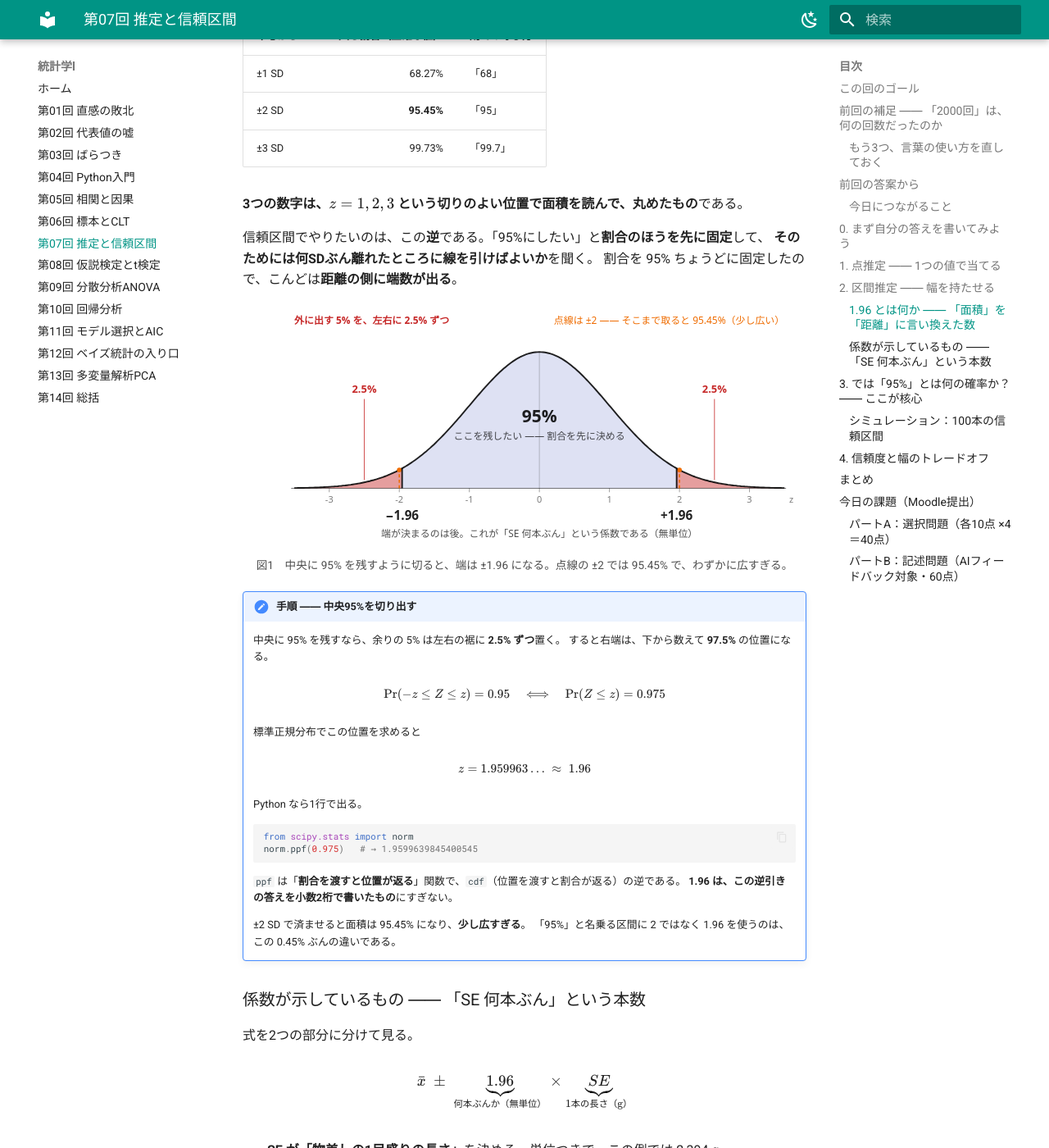
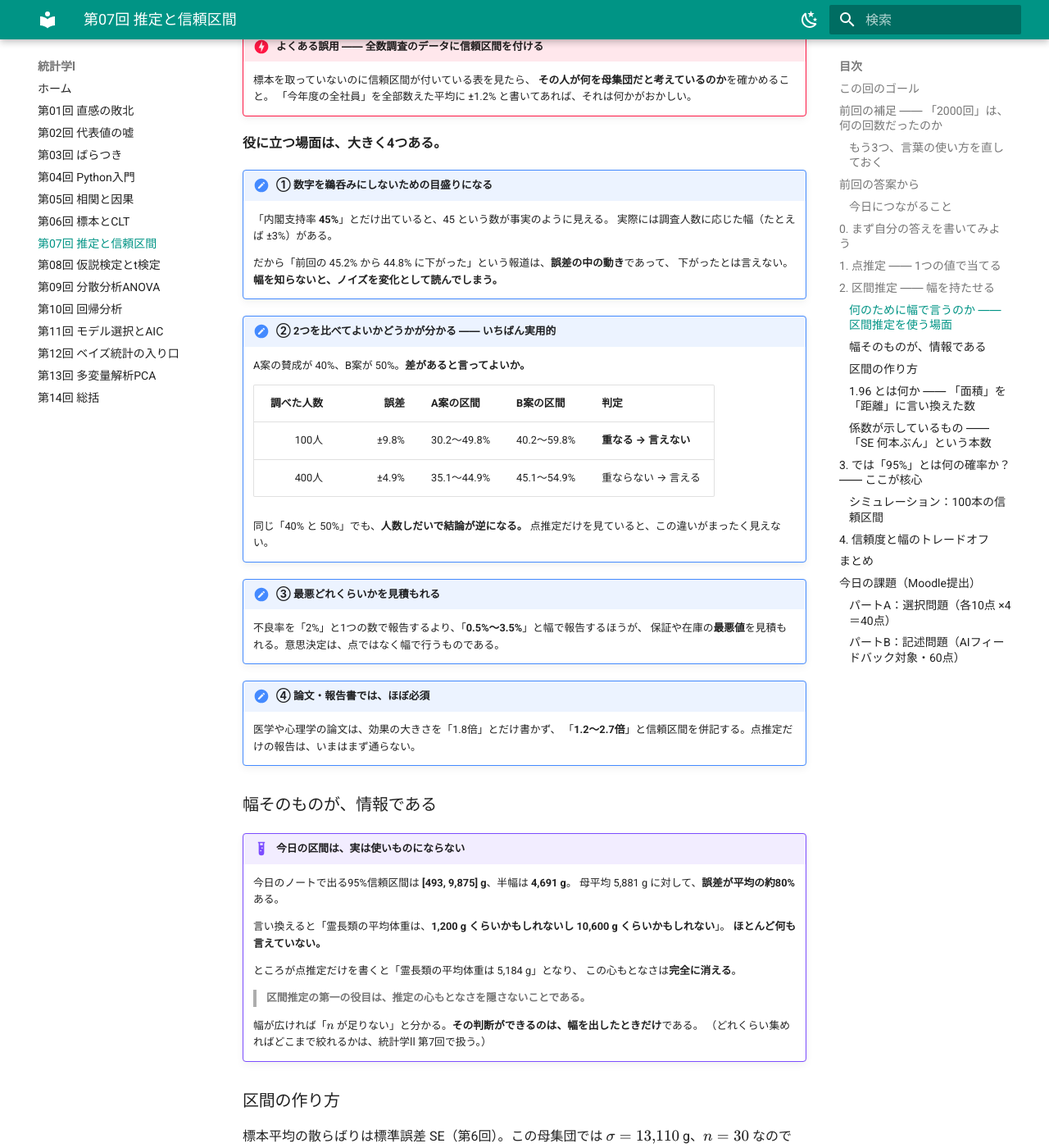
Before and after one commit to aonoa68/toukei-1, an MkDocs documentation site: the page built from docs/07_estimation.md, in a window 1280 px wide and 1400 px high, scrolled down 6852 px. Shown: the whole window at 82% size. Built offline with MkDocs 1.6.1 and Material for MkDocs 9.7.7, drawn with Linux system fonts in a browser that asks for light colours; some of the changed text lies outside the part shown.

Commit message:
第7回: 「何のために幅で言うのか ― 区間推定を使う場面」を追加
作り方は書いてあったが、何のために使うのかが抜けていた。

- 要るのは3条件がそろったときだけ。全数調査なら不要
- 🔴 全数調査のデータに信頼区間を付けるのはよくある誤用
- 役に立つ場面4つ（誤差の目盛り／2つを比べてよいかの判断／最悪値の
  見積もり／論文での併記）。②は40%対50%を100人と400人で比較する表に
- 「幅そのものが情報である」：今日の半幅4,691gは母平均5,881gの約80%で、
  実は使いものにならない区間。点推定だけ書くとその心もとなさが消える
- ゴールに1行。続く既存の内容は「区間の作り方」として節を分けた

Co-Authored-By: Claude Opus 5 <noreply@anthropic.com>
Claude-Session: https://claude.ai/code/session_01VNG6MY7caqH6ZBqg92AUZE

```diff
--- a/docs/07_estimation.md
+++ b/docs/07_estimation.md
@@ -26,6 +26,7 @@
 ## この回のゴール
 
 - 点推定と区間推定の違いを説明できる
+- **区間推定をどういうときに使うのか**（全数調査では要らない／2つを比べてよいかの判断）を言える
 - 95%信頼区間 \( \bar{x} \pm 1.96 \times SE \) を計算できる
 - **1.96 がどこから来た数か**を説明でき、信頼度を変えると係数が変わる理由を言える
 - **「95%」の正しい意味**（手続きの当たり率）を理解し、よくある誤解を正せる
@@ -248,6 +249,69 @@ $$
 ---
 
 ## 2. 区間推定 ―― 幅を持たせる
+
+### 何のために幅で言うのか ―― 区間推定を使う場面
+
+区間推定が要るのは、次の**3つがそろったときだけ**である。
+
+1. 知りたい相手（**母集団**）が、**全部は調べられない**
+2. そこから**一部を取り出して**調べた
+3. その結果から、**母集団について何か言いたい**
+
+逆に、**全部を測ったのなら区間推定は要らない。**
+クラス30人全員のテストの平均点は、推定値ではなく**平均点そのもの**である。そこに「誤差」はない。
+
+!!! danger "よくある誤用 ―― 全数調査のデータに信頼区間を付ける"
+    標本を取っていないのに信頼区間が付いている表を見たら、
+    **その人が何を母集団だと考えているのか**を確かめること。
+    「今年度の全社員」を全部数えた平均に ±1.2% と書いてあれば、それは何かがおかしい。
+
+**役に立つ場面は、大きく4つある。**
+
+!!! note "① 数字を鵜呑みにしないための目盛りになる"
+    「内閣支持率 **45%**」とだけ出ていると、45 という数が事実のように見える。
+    実際には調査人数に応じた幅（たとえば ±3%）がある。
+
+    だから「前回の 45.2% から 44.8% に下がった」という報道は、**誤差の中の動き**であって、
+    下がったとは言えない。**幅を知らないと、ノイズを変化として読んでしまう。**
+
+!!! note "② 2つを比べてよいかどうかが分かる ―― いちばん実用的"
+    A案の賛成が 40%、B案が 50%。**差があると言ってよいか。**
+
+    | 調べた人数 | 誤差 | A案の区間 | B案の区間 | 判定 |
+    |---:|---:|---|---|---|
+    | 100人 | ±9.8% | 30.2〜49.8% | 40.2〜59.8% | **重なる → 言えない** |
+    | 400人 | ±4.9% | 35.1〜44.9% | 45.1〜54.9% | 重ならない → 言える |
+
+    同じ「40% と 50%」でも、**人数しだいで結論が逆になる。**
+    点推定だけを見ていると、この違いがまったく見えない。
+
+!!! note "③ 最悪どれくらいかを見積もれる"
+    不良率を「2%」と1つの数で報告するより、「**0.5%〜3.5%**」と幅で報告するほうが、
+    保証や在庫の**最悪値**を見積もれる。意思決定は、点ではなく幅で行うものである。
+
+!!! note "④ 論文・報告書では、ほぼ必須"
+    医学や心理学の論文は、効果の大きさを「1.8倍」とだけ書かず、
+    「**1.2〜2.7倍**」と信頼区間を併記する。点推定だけの報告は、いまはまず通らない。
+
+### 幅そのものが、情報である
+
+!!! example "今日の区間は、実は使いものにならない"
+    今日のノートで出る95%信頼区間は **[493, 9,875] g**、半幅は **4,691 g**。
+    母平均 5,881 g に対して、**誤差が平均の約80%**ある。
+
+    言い換えると「霊長類の平均体重は、**1,200 g くらいかもしれないし 10,600 g くらいかもしれない**」。
+    **ほとんど何も言えていない。**
+
+    ところが点推定だけを書くと「霊長類の平均体重は 5,184 g」となり、
+    この心もとなさは**完全に消える**。
+
+    > **区間推定の第一の役目は、推定の心もとなさを隠さないことである。**
+
+    幅が広ければ「$n$ が足りない」と分かる。**その判断ができるのは、幅を出したときだけ**である。
+    （どれくらい集めればどこまで絞れるかは、統計学Ⅱ 第7回で扱う。）
+
+### 区間の作り方
 
 標本平均の散らばりは標準誤差 SE（第6回）。この母集団では \( \sigma = 13{,}110 \) g、\( n=30 \) なので \( SE = \sigma/\sqrt{n} = 2{,}394 \) g。正規分布では95%が平均±1.96SDに入るので：
 
```
